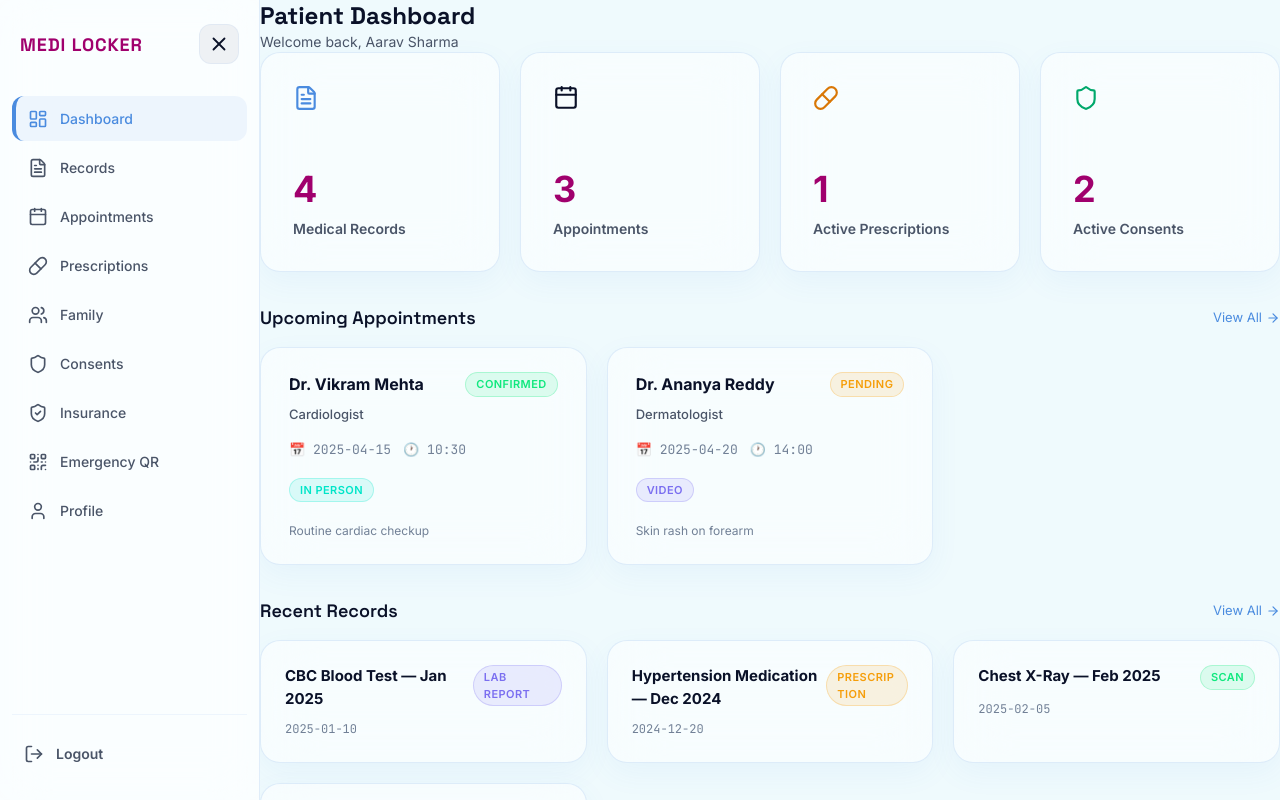
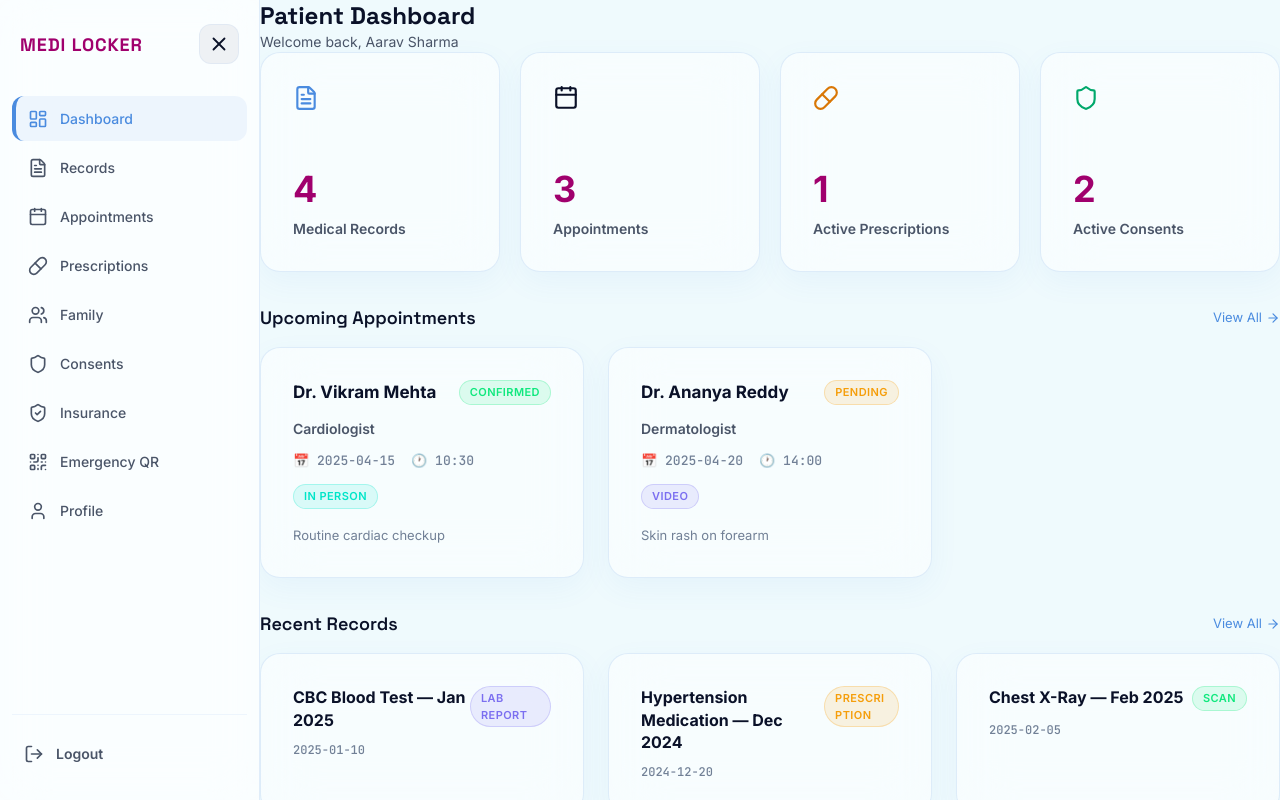
Before and after one commit to godnix7/BWAI_Obsidian_Logic, a React app in the folder frontend/: page /login in a window 1280 px wide. Both pictures are taken after a click on the button "Patient". Shown: the top 800 px of the page. Built offline with nearby package versions, Linux system fonts and the light colour scheme; the HTML template or start-up script is replaced by a standard one.

Commit message:
updated frontend v0.3

```diff
--- a/frontend/src/pages/doctor/Dashboard.jsx
+++ b/frontend/src/pages/doctor/Dashboard.jsx
@@ -44,24 +44,29 @@ const Dashboard = () => {
       </div>
       <div ref={listRef} style={{ display: "flex", flexDirection: "column", gap: 16 }}>
         {pending.length === 0 && <p style={{ color: "var(--text-muted)", padding: 20 }}>No pending appointments</p>}
+      <div ref={listRef} style={{ display: "flex", flexDirection: "column", gap: 16 }}>
+        {pending.length === 0 && <p style={{ color: "var(--text-muted)", padding: 20 }}>No pending appointments</p>}
         {pending.map(apt => (
-          <div key={apt.id} className="glass-card card" style={{ padding: "24px 28px", display: "flex", justifyContent: "space-between", alignItems: "center" }}>
-            <div>
-              <h3 className="text-lg font-bold font-display" style={{ color: "var(--text-primary)", marginBottom: 6 }}>{apt.patient?.full_name}</h3>
-              <p style={{ color: "var(--text-secondary)", fontSize: 13, fontWeight: 500, marginBottom: 8 }}>{apt.reason}</p>
-              <div style={{ display: "flex", alignItems: "center", gap: 12 }}>
-                <StatusBadge status={apt.type} />
-                <span style={{ fontSize: 13, color: "var(--text-muted)", fontFamily: "var(--font-mono)", fontWeight: 500 }}>
-                  {apt.appointment_date} <span style={{ opacity: 0.5 }}>·</span> {apt.appointment_time}
-                </span>
+          <div key={apt.id} className="glass-card card" style={{ width: "100%" }}>
+            <div className="card-inner" style={{ display: "flex", flexWrap: "wrap", justifyContent: "space-between", alignItems: "center", gap: 20, padding: "24px 32px" }}>
+              <div style={{ flex: "1 1 300px" }}>
+                <h3 className="text-xl font-bold font-display" style={{ color: "var(--text-primary)", marginBottom: 8 }}>{apt.patient?.full_name}</h3>
+                <p style={{ color: "var(--text-secondary)", fontSize: 14, fontWeight: 500, marginBottom: 12, lineHeight: 1.5 }}>{apt.reason}</p>
+                <div style={{ display: "flex", flexWrap: "wrap", alignItems: "center", gap: 14 }}>
+                  <StatusBadge status={apt.type} />
+                  <span style={{ fontSize: 13, color: "var(--text-muted)", fontFamily: "var(--font-mono)", fontWeight: 600 }}>
+                    📅 {apt.appointment_date} <span style={{ opacity: 0.3, margin: "0 4px" }}>|</span> 🕐 {apt.appointment_time}
+                  </span>
+                </div>
               </div>
-            </div>
-            <div style={{ display: "flex", gap: 12 }}>
-              <button className="btn-primary" style={{ padding: "10px 20px", fontSize: 13, fontWeight: 600 }}>Approve</button>
-              <button className="btn-danger" style={{ padding: "10px 20px", fontSize: 13, fontWeight: 600 }}>Reject</button>
+              <div style={{ display: "flex", gap: 12, flexShrink: 0 }}>
+                <button className="btn-primary" style={{ padding: "12px 24px", fontSize: 13 }}>Approve</button>
+                <button className="btn-danger" style={{ padding: "12px 24px", fontSize: 13 }}>Reject</button>
+              </div>
             </div>
           </div>
         ))}
+      </div>
       </div>
     </DashboardLayout>
   )
--- a/frontend/src/pages/patient/Dashboard.jsx
+++ b/frontend/src/pages/patient/Dashboard.jsx
@@ -46,22 +46,24 @@ const Dashboard = () => {
             View All <ArrowRight size={14} />
           </Link>
         </div>
-        <div style={{ display: "grid", gridTemplateColumns: "repeat(auto-fill, minmax(320px, 1fr))", gap: 20 }}>
+        <div style={{ display: "grid", gridTemplateColumns: "repeat(auto-fill, minmax(320px, 1fr))", gap: 24 }}>
           {appointments.filter(a => ["pending", "confirmed"].includes(a.status)).slice(0, 3).map(apt => (
-            <div key={apt.id} className="glass-card card" style={{ padding: "24px 28px", display: "flex", flexDirection: "column", gap: 8 }}>
-              <div style={{ display: "flex", justifyContent: "space-between", alignItems: "flex-start" }}>
-                <p className="font-bold font-display" style={{ color: "var(--text-primary)", fontSize: 16 }}>{apt.doctor?.full_name}</p>
+            <div key={apt.id} className="glass-card card" style={{ height: "auto" }}>
+              <div className="card-inner">
+                <div style={{ display: "flex", justifyContent: "space-between", alignItems: "flex-start", marginBottom: 12 }}>
+                  <p className="font-bold font-display" style={{ color: "var(--text-primary)", fontSize: 17 }}>{apt.doctor?.full_name}</p>
                   <StatusBadge status={apt.status} />
                 </div>
-              <p style={{ color: "var(--text-secondary)", fontSize: 13, fontWeight: 500 }}>{apt.doctor?.specialization}</p>
-              <div style={{ display: "flex", alignItems: "center", gap: 12, marginTop: 8, fontSize: 13, color: "var(--text-muted)", fontFamily: "var(--font-mono)" }}>
+                <p style={{ color: "var(--text-secondary)", fontSize: 14, fontWeight: 600 }}>{apt.doctor?.specialization}</p>
+                <div style={{ display: "flex", flexWrap: "wrap", alignItems: "center", gap: 16, marginTop: 12, fontSize: 13, color: "var(--text-muted)", fontFamily: "var(--font-mono)", fontWeight: 500 }}>
                   <span>📅 {apt.appointment_date}</span>
                   <span>🕐 {apt.appointment_time}</span>
                 </div>
-              <div style={{ marginTop: 8 }}>
+                <div style={{ marginTop: 12 }}>
                   <StatusBadge status={apt.type} />
                 </div>
-              <p style={{ color: "var(--text-muted)", fontSize: 12, marginTop: 12, lineHeight: 1.5 }}>{apt.reason}</p>
+                <p style={{ color: "var(--text-muted)", fontSize: 13, marginTop: 16, lineHeight: 1.6 }}>{apt.reason}</p>
+              </div>
             </div>
           ))}
         </div>
@@ -75,14 +77,16 @@ const Dashboard = () => {
             View All <ArrowRight size={14} />
           </Link>
         </div>
-        <div style={{ display: "grid", gridTemplateColumns: "repeat(auto-fill, minmax(280px, 1fr))", gap: 20 }}>
+        <div style={{ display: "grid", gridTemplateColumns: "repeat(auto-fill, minmax(280px, 1fr))", gap: 24 }}>
           {records.slice(0, 4).map(rec => (
-            <div key={rec.id} className="glass-card card" style={{ padding: "24px", display: "flex", flexDirection: "column", gap: 10 }}>
-              <div style={{ display: "flex", justifyContent: "space-between", alignItems: "flex-start" }}>
-                <p className="font-bold font-display" style={{ color: "var(--text-primary)", fontSize: 15 }}>{rec.title}</p>
+            <div key={rec.id} className="glass-card card">
+              <div className="card-inner">
+                <div style={{ display: "flex", justifyContent: "space-between", alignItems: "flex-start", marginBottom: 10 }}>
+                  <p className="font-bold font-display" style={{ color: "var(--text-primary)", fontSize: 16, lineHeight: 1.4 }}>{rec.title}</p>
                   <StatusBadge status={rec.record_type} />
                 </div>
-              <p style={{ color: "var(--text-muted)", fontSize: 12, fontFamily: "var(--font-mono)" }}>{rec.record_date}</p>
+                <p style={{ color: "var(--text-muted)", fontSize: 12, fontFamily: "var(--font-mono)", fontWeight: 500 }}>{rec.record_date}</p>
+              </div>
             </div>
           ))}
         </div>
```
Lines whose indentation alone changed are shown as unchanged.
